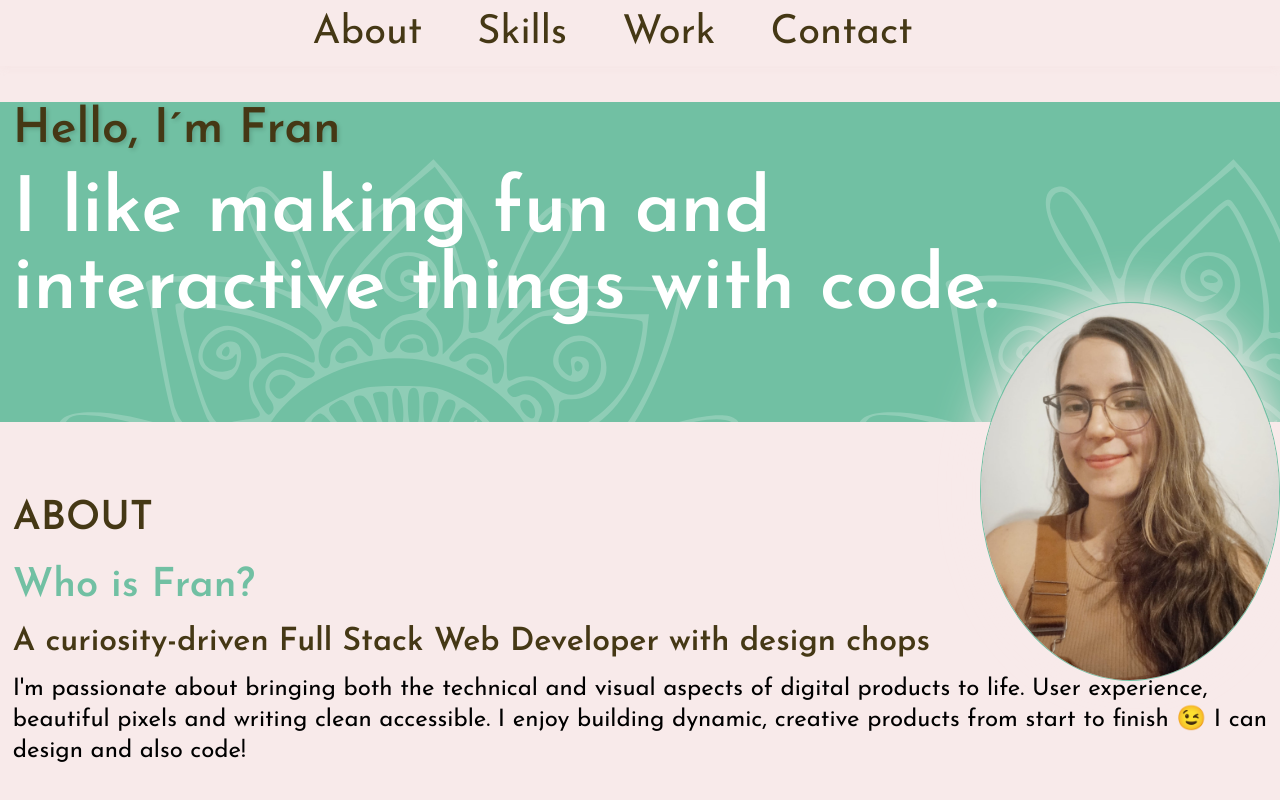
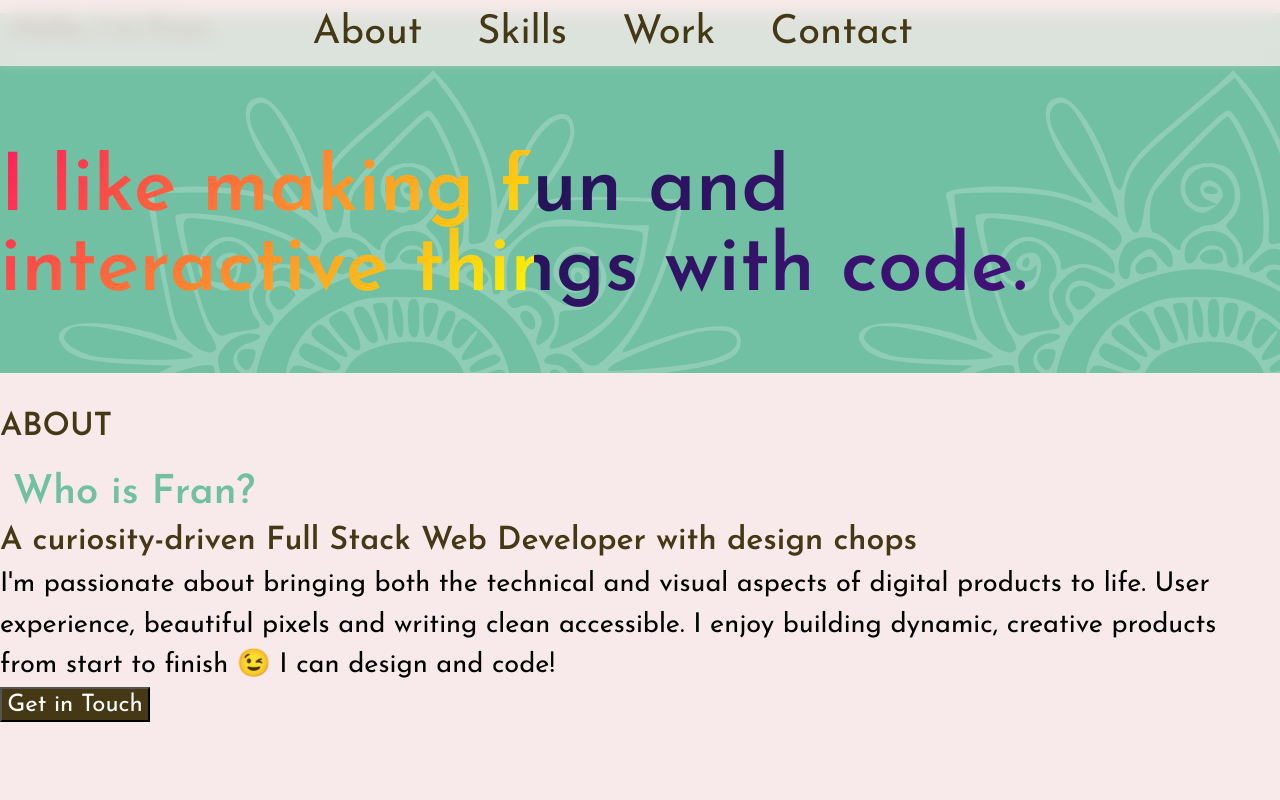
Before and after one commit to FranAlamo/My-web-page, a React (Vite) app: page /about in a window 1280 px wide. Built offline with nearby package versions, Linux system fonts and the light colour scheme.

Commit message:
replace profile photo

```diff
--- a/components/Button.css
+++ b/components/Button.css
@@ -1,11 +1,10 @@
 .get-in-touch {
-  width: 250px;
+  width: 150px;
   height: 35px;
   background: #453815;
   color: #ffffff;
   font-size: 150%;
   float: left;
-  margin: 1%;
   cursor: pointer;
 }
 
--- a/package.json
+++ b/package.json
@@ -18,6 +18,8 @@
     "express": "^4.18.2",
     "nodemailer": "^6.9.3",
     "react": "^18.2.0",
+    "react-alice-carousel": "^2.7.1",
+    "react-carousel3": "^1.0.0",
     "react-dom": "^18.2.0",
     "react-icons": "^4.9.0",
     "react-infinite-scroll-component": "^6.1.0",
@@ -25,6 +27,7 @@
     "react-responsive-carousel": "^3.2.23",
     "react-router-dom": "^6.12.0",
     "react-slick": "^0.29.0",
+    "react-spring-3d-carousel": "^1.3.4",
     "react-tilt": "^1.0.2",
     "slick-carousel": "^1.8.1",
     "typed": "^10.0.0-beta.2",
--- a/pages/Home.jsx
+++ b/pages/Home.jsx
@@ -1,6 +1,5 @@
 import React from "react";
 import "../pages/styles/Home.css";
-import Perfil from "../public/img/franperfil.jpeg";
 import MyButton from "../components/Button.jsx";
 import DropdownMenu from "../components/Menu.jsx";
 import DesktopMenu from "../components/DesktopMenu";
@@ -21,7 +20,6 @@ function Home() {
           I like making fun and <br></br>interactive things with code.
         </h3>
       </section>
-      <img src={Perfil} alt="Profile" className="fran-profile" />
 
       <section className="about-section">
         <h1 className="about">ABOUT</h1>
@@ -33,12 +31,14 @@ function Home() {
           I'm passionate about bringing both the technical and visual aspects of
           digital products to life. User experience, beautiful pixels and
           writing clean accessible. I enjoy building dynamic, creative products
-          from start to finish 😉 I can design and also code!
+          from start to finish 😉 I can design and code!
         </span>
-        <br />
         <br />
         <MyButton />
       </section>
+      <br />
+      <br />
+      <br />
     </div>
   );
 }
--- a/pages/Work.jsx
+++ b/pages/Work.jsx
@@ -35,7 +35,7 @@ const Work = () => {
     <div className="Work">
       <Header pageTitle="WORK" titleColor="#F8EAEA" />
       <h1 className="title-contact-work">A Selection Of Stuff I've Built</h1>
-      <Carousel works={works} />
+      <Carousel works={works} className="custom-carousel" />
       <a
         href={works[0].githubRepo}
         target="_blank"
--- a/pages/styles/Contact.css
+++ b/pages/styles/Contact.css
@@ -4,7 +4,7 @@
 .custom-footer {
   height: 80px;
   background-color: #f8eaea;
-  padding: 18px;
+  padding: 25px;
   text-align: center;
   font-size: 25px;
 }
@@ -14,9 +14,8 @@
 }
 p {
   color: #453815;
-  line-height: 120%;
+  line-height: 150%;
   font-size: 120%;
-  margin-top: -1%;
 }
 .title-contact {
   margin: 3%;
@@ -48,7 +47,7 @@ p {
   justify-content: center;
   margin-top: -10%;
   margin-bottom: 10%;
-  width: 40%;
+  width: 60%;
   animation: moveIcon 3s infinite ease-in-out;
   transition: transform 0.3s ease;
 }
--- a/pages/styles/Header.css
+++ b/pages/styles/Header.css
@@ -3,10 +3,10 @@
 }
 .header-container {
   background-color: #71c0a3;
-  height: 15%;
+  height: 80px;
 }
 .back-icon {
   width: 25px;
-  height: 25px;
+  height: 20px;
   margin-right: 10px;
 }
--- a/pages/styles/Home.css
+++ b/pages/styles/Home.css
@@ -16,214 +16,119 @@ body {
   background-color: #71c0a3;
   background-image: url(../../src/assets/Icons/mandala-svgrepo-com.svg);
   background-blend-mode: normal;
-  height: 40vh;
-}
-.fran-profile {
-  filter: blur(0.9) saturate(1.2) contrast(0.8) brightness(1.1);
-  border: 1px solid #71c0a3;
-  box-shadow: 0px 0px 50px 3px #f8eaea;
-  width: 30%;
-  max-width: 300px;
-  height: auto;
-  border-radius: 50%;
-  display: flex;
-  justify-content: flex-end;
-  margin-left: auto;
-  margin-top: -80px;
+  height: 45vh;
+  width: 100%;
 }
 .first-title {
   color: #453815;
-  font-size: 150%;
+  font-size: 120%;
   font-weight: 900;
-  text-shadow: 2px 2px 4px rgba(0, 0, 0, 0.148);
   display: flex;
-  align-items: flex-start;
-  margin: 1%;
+  justify-content: left;
 }
 .second-title {
-  color: #ffffff;
-  font-size: 300%;
-  align-self: flex-start;
-  margin: 1%;
+  margin-top: 5%;
+  background-image: linear-gradient(
+    -225deg,
+    #231557 0%,
+    #44107a 29%,
+    #ff1361 67%,
+    #fff800 100%
+  );
+  background-size: auto auto;
+  background-clip: border-box;
+  background-size: 200% auto;
+  color: #fff;
+  background-clip: text;
+  text-fill-color: transparent;
+  -webkit-background-clip: text;
+  -webkit-text-fill-color: transparent;
+  animation: textclip 2s linear infinite;
+  display: inline-block;
+  font-size: 350%;
 }
 
+@keyframes textclip {
+  to {
+    background-position: 200% center;
+  }
+}
 .about {
   color: #453815;
   font-weight: bolder;
-  font-size: 180%;
-  margin: 1%;
+  font-size: 150%;
+  display: flex;
+  margin-top: 3%;
+  margin-bottom: 2%;
 }
 .who-is {
   color: #71c0a3;
-  font-size: 200%;
+  font-size: 180%;
   font-weight: 800;
-  display: flex;
-  align-items: flex-start;
-  margin: 1%;
 }
 .span-title-one {
   font-weight: 900;
   color: #453815;
-  line-height: 28px;
-  font-size: 130%;
+  line-height: 110%;
+  font-size: 150%;
 }
 .span-title-two {
   color: #000000;
-  line-height: 25px;
-  font-size: 120%;
+  line-height: 150%;
+  font-size: 140%;
 }
-
-@media only screen and (min-width: 360px) and (max-width: 555px) {
-  .first-title {
-    font-size: 250%;
-  }
-  .second-title {
-    color: #ffffff;
-    font-size: 350%;
-    display: flex;
-    align-items: flex-start;
-  }
-
-  .about {
-    font-size: 200%;
-    margin-top: -12%;
-  }
-  .span-title-one {
-    font-size: 150%;
-    line-height: 120%;
-    margin: 1%;
-  }
-  .span-title-two {
-    font-size: 140%;
-    line-height: 120%;
-    display: flex;
-    align-items: flex-start;
-    margin: 1%;
-  }
-}
-
-@media only screen and (min-width: 556px) and (max-width: 767px) {
-  .first-title {
-    font-size: 250%;
-    font-weight: 900;
-    margin-top: 3%;
-  }
-  .second-title {
-    font-size: 380%;
-  }
-
-  .about {
-    font-weight: 900;
-    font-size: 200%;
-    margin-top: -10%;
-  }
-  .fran-profile {
-    margin-top: -150px;
-  }
-  .who-is {
-    font-size: 200%;
-    margin: 1%;
-  }
-  .span-title-one {
-    font-size: 160%;
-    line-height: 100%;
-    display: flex;
-    margin: 1%;
-  }
-  .span-title-two {
-    line-height: 25px;
-    font-size: 130%;
-    line-height: 125%;
-    display: flex;
-    margin: 1%;
-  }
-}
-@media only screen and (min-width: 768px) and (max-width: 1439px) {
+@media only screen and (min-width: 768px) {
   .hide-on-desktop {
     display: none;
   }
   .first-title {
-    font-size: 300%;
-    font-weight: 900;
+    font-size: 180%;
+  }
+  .second-title {
+    font-size: 500%;
     margin-top: 8%;
   }
-  .second-title {
-    font-size: 450%;
-  }
-
   .about {
-    font-weight: 900;
-    font-size: 250%;
-    line-height: 150%;
-    margin-top: -15%;
-  }
-
-  .fran-profile {
-    margin-top: -120px;
+    font-weight: bolder;
+    font-size: 200%;
   }
   .who-is {
     font-size: 250%;
-    margin: 1%;
   }
   .span-title-one {
+    line-height: 150%;
     font-size: 200%;
-    line-height: 120%;
-    display: flex;
-    margin: 1%;
   }
   .span-title-two {
-    font-size: 150%;
-    line-height: 130%;
-    display: flex;
-    margin: 1%;
+    font-size: 170%;
   }
-  .second-title {
-    font-size: 480%;
-  }
-}
-@media (min-width: 1440px) {
+  @media only screen and (min-width: 1440px) {
     .hide-on-desktop {
       display: none;
     }
+
     .first-title {
-    font-size: 280%;
-    font-weight: 900;
-    margin-top: 5.2%;
+      font-size: 180%;
     }
     .second-title {
-    color: #ffffff;
-    font-size: 650%;
-  }
-  .title-section {
-    height: 45vh;
+      font-size: 600%;
+      margin-top: 8%;
     }
     .about {
-    font-weight: 900;
-    font-size: 300%;
-    margin-top: -10%;
-  }
-  .fran-profile {
-    margin-top: -180px;
-    margin-right: 1%;
+      font-weight: bolder;
+      font-size: 200%;
     }
     .who-is {
-    font-size: 300%;
-    font-weight: 800;
-    margin: 1%;
+      font-size: 250%;
     }
     .span-title-one {
-    font-weight: 900;
+      line-height: 150%;
       font-size: 250%;
-    line-height: 100%;
-    margin: 1%;
     }
     .span-title-two {
-    font-size: 210%;
-    line-height: 120%;
-    display: flex;
-    margin: 1%;
-  }
-  .second-title {
-    font-size: 700%;
+      color: #000000;
+      line-height: 150%;
+      font-size: 200%;
     }
   }
+}
--- a/pages/styles/Skills.css
+++ b/pages/styles/Skills.css
@@ -8,6 +8,7 @@
 }
 .title-two {
   margin: 5%;
+  font-size: 150%;
 }
 .app-logos {
   display: flex;
@@ -46,14 +47,14 @@
   color: #71c0a3;
   font-weight: 900;
   margin: 3%;
-  font-size: 200%;
+  font-size: 150%;
 }
 .skills-two {
   font-size: 150%;
   margin: 3%;
 }
 .title {
-  font-size: 200%;
+  font-size: 180%;
   color: #71c0a3;
 }
 @media (min-width: 768px) {
```
Also changed, not shown: 1 other file (tests, documents, lock files or other folders). Lines whose indentation alone changed are shown as unchanged.
